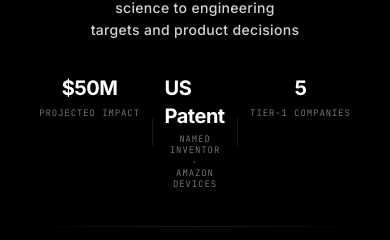
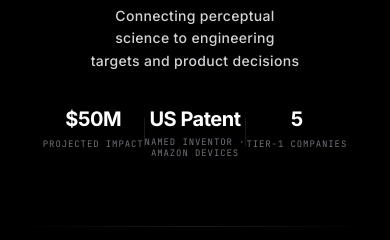
Before and after one commit to brandonfluegel/Research-Portfolio, a Next.js app: page / in a window 390 px wide. Shown: the part 196-436 px from the top of the page. Built offline with nearby package versions, Linux system fonts and the light colour scheme; no server answers.

Commit message:
Update portfolio

```diff
--- a/app/page.tsx
+++ b/app/page.tsx
@@ -17,7 +17,7 @@ export default function Home() {
           {/* CREDENTIAL STRIP — all breakpoints */}
           <div className="flex mt-8 md:mt-10 lg:mt-12 items-start justify-center gap-x-0 sm:gap-x-3 lg:gap-x-4">
             {/* Stat 1 */}
-            <div className="flex flex-col items-center gap-1 px-3 sm:px-6 lg:px-8">
+            <div className="flex flex-col items-center gap-1 flex-1 sm:flex-none sm:px-6 lg:px-8">
               <span className="text-white font-bold text-xl sm:text-2xl lg:text-3xl tracking-tight">$50M</span>
               <span className="text-zinc-500 text-[9px] sm:text-[11px] lg:text-xs font-mono uppercase tracking-widest whitespace-nowrap">Projected Impact</span>
             </div>
@@ -25,7 +25,7 @@ export default function Home() {
             <div className="w-px h-7 sm:h-8 bg-white/10 self-center" />
 
             {/* Stat 2 */}
-            <div className="flex flex-col items-center gap-1 px-3 sm:px-6 lg:px-8">
+            <div className="flex flex-col items-center gap-1 flex-1 sm:flex-none sm:px-6 lg:px-8">
               <span className="text-white font-bold text-xl sm:text-2xl lg:text-3xl tracking-tight">US Patent</span>
               <span className="text-zinc-500 text-[9px] sm:text-[11px] lg:text-xs font-mono uppercase tracking-widest text-center leading-tight sm:whitespace-nowrap">Named Inventor ·<br className="sm:hidden" /> Amazon Devices</span>
             </div>
@@ -33,7 +33,7 @@ export default function Home() {
             <div className="w-px h-7 sm:h-8 bg-white/10 self-center" />
 
             {/* Stat 3 */}
-            <div className="flex flex-col items-center gap-1 px-3 sm:px-6 lg:px-8">
+            <div className="flex flex-col items-center gap-1 flex-1 sm:flex-none sm:px-6 lg:px-8">
               <span className="text-white font-bold text-xl sm:text-2xl lg:text-3xl tracking-tight">5</span>
               <span className="text-zinc-500 text-[9px] sm:text-[11px] lg:text-xs font-mono uppercase tracking-widest whitespace-nowrap">Tier-1 Companies</span>
             </div>
```
